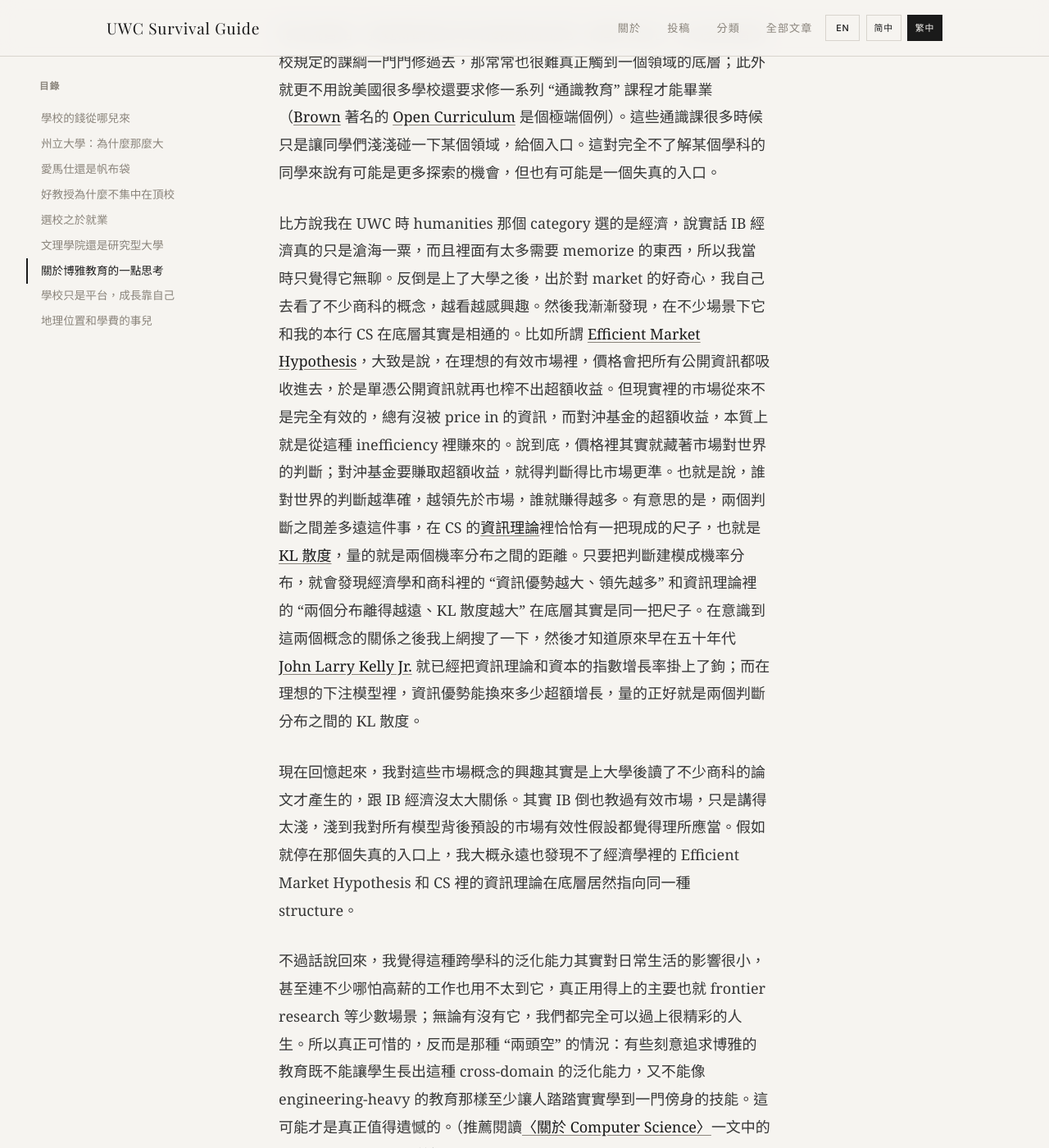
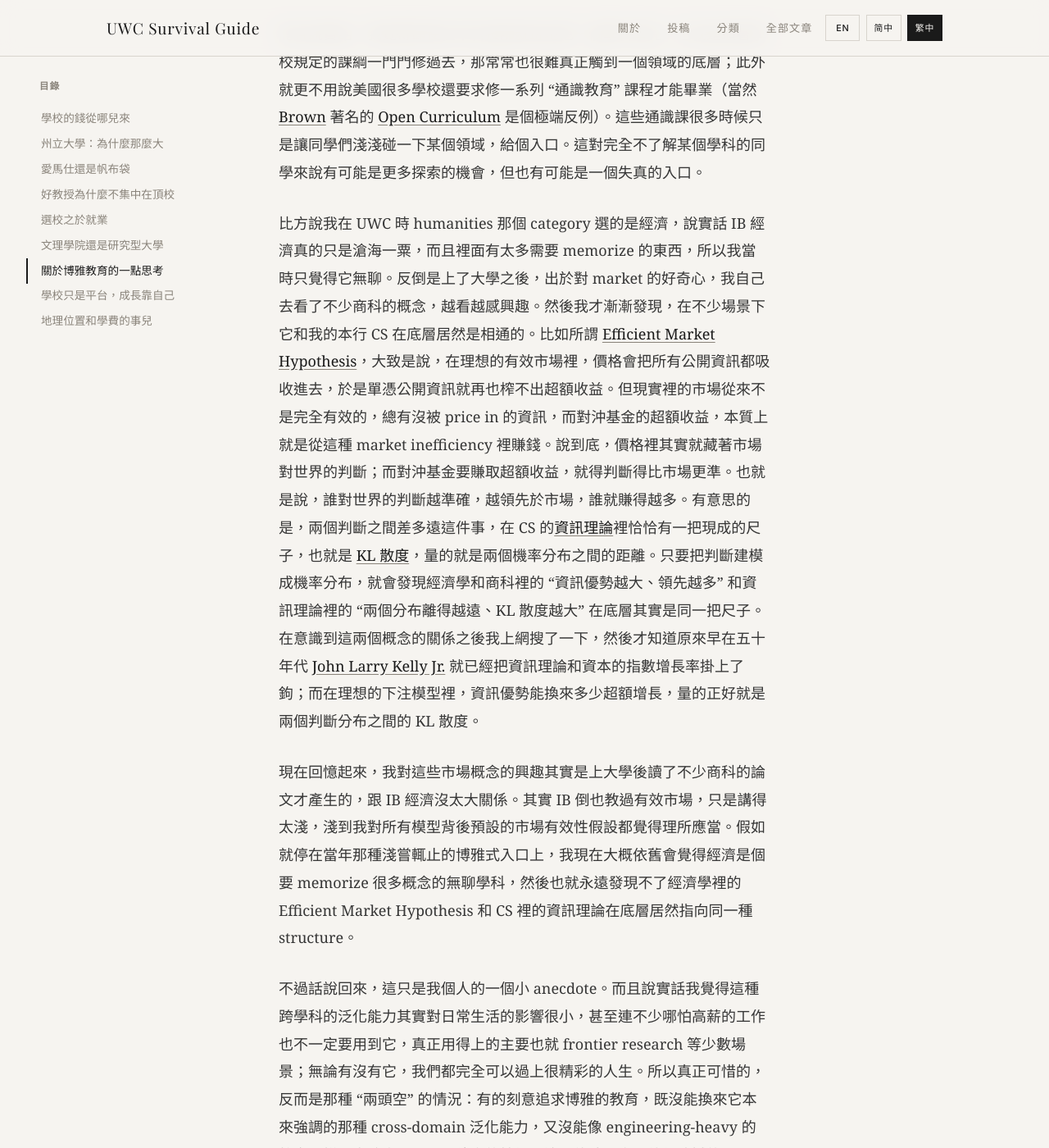
Before and after one commit to United-World-College/UWC-Survival-Guide, a Jekyll site: the page built from website/_guides/chinese/school-selection-TW.md, in a window 1280 px wide and 1400 px high, scrolled down 20059 px. Shown: the whole window at 82% size. Built offline with Jekyll 4.4.1, drawn with Linux system fonts in a browser that asks for light colours; some web fonts are replaced; some of the changed text lies outside the part shown.

Commit message:
docs(school-selection): refine liberal-arts reflection (failed-tradeoff framing, distorted-entry payoff, market-inefficiency wording); sync CN/TW/EN and bump updated date

```diff
--- a/website/_guides/chinese/school-selection-TW.md
+++ b/website/_guides/chinese/school-selection-TW.md
@@ -141,13 +141,13 @@ updated: 2026-06-12
 
 但我上了大學之後才慢慢發現，這種能力其實很難靠刻意的 "教育" 被培養出來，不論是 liberal arts education 還是 engineering-heavy 的訓練可能都做不到。因為它更像是一個人在某個學科裡鑽得足夠深之後，自發生長出來的東西，而不是一個能被直接 teach 的技能。很多時候我覺得所謂的泛化能力是得先在一個領域裡待到足夠深，深到看見它底層的 structure，才比較有可能在另一個領域裡認出同樣的 structure。所以泛化更像是 depth 的湧現，而不是 breadth 的堆疊。
 
-而且說實話，我覺得即使在本科按部就班地把一個學科學完，也就是順著學校規定的課綱一門門修過去，那常常也很難真正觸到一個領域的底層；此外就更不用說美國很多學校還要求修一系列 "通識教育" 課程才能畢業（[Brown](https://en.wikipedia.org/wiki/Brown_University) 著名的 [Open Curriculum](https://www.brown.edu/academics/undergraduate/open-curriculum) 是個極端個例）。這些通識課很多時候只是讓同學們淺淺碰一下某個領域，給個入口。這對完全不了解某個學科的同學來說有可能是更多探索的機會，但也有可能是一個失真的入口。
+而且說實話，我覺得即使在本科按部就班地把一個學科學完，也就是順著學校規定的課綱一門門修過去，那常常也很難真正觸到一個領域的底層；此外就更不用說美國很多學校還要求修一系列 "通識教育" 課程才能畢業（當然 [Brown](https://en.wikipedia.org/wiki/Brown_University) 著名的 [Open Curriculum](https://www.brown.edu/academics/undergraduate/open-curriculum) 是個極端反例）。這些通識課很多時候只是讓同學們淺淺碰一下某個領域，給個入口。這對完全不了解某個學科的同學來說有可能是更多探索的機會，但也有可能是一個失真的入口。
 
-比方說我在 UWC 時 humanities 那個 category 選的是經濟，說實話 IB 經濟真的只是滄海一粟，而且裡面有太多需要 memorize 的東西，所以我當時只覺得它無聊。反倒是上了大學之後，出於對 market 的好奇心，我自己去看了不少商科的概念，越看越感興趣。然後我漸漸發現，在不少場景下它和我的本行 CS 在底層其實是相通的。比如所謂 [Efficient Market Hypothesis](https://en.wikipedia.org/wiki/Efficient-market_hypothesis)，大致是說，在理想的有效市場裡，價格會把所有公開資訊都吸收進去，於是單憑公開資訊就再也榨不出超額收益。但現實裡的市場從來不是完全有效的，總有沒被 price in 的資訊，而對沖基金的超額收益，本質上就是從這種 inefficiency 裡賺來的。說到底，價格裡其實就藏著市場對世界的判斷；對沖基金要賺取超額收益，就得判斷得比市場更準。也就是說，誰對世界的判斷越準確，越領先於市場，誰就賺得越多。有意思的是，兩個判斷之間差多遠這件事，在 CS 的[資訊理論](https://en.wikipedia.org/wiki/Information_theory)裡恰恰有一把現成的尺子，也就是 [KL 散度](https://en.wikipedia.org/wiki/Kullback–Leibler_divergence)，量的就是兩個機率分布之間的距離。只要把判斷建模成機率分布，就會發現經濟學和商科裡的 "資訊優勢越大、領先越多" 和資訊理論裡的 "兩個分布離得越遠、KL 散度越大" 在底層其實是同一把尺子。在意識到這兩個概念的關係之後我上網搜了一下，然後才知道原來早在五十年代 [John Larry Kelly Jr.](https://en.wikipedia.org/wiki/John_Larry_Kelly_Jr.) 就已經把資訊理論和資本的指數增長率掛上了鉤；而在理想的下注模型裡，資訊優勢能換來多少超額增長，量的正好就是兩個判斷分布之間的 KL 散度。
+比方說我在 UWC 時 humanities 那個 category 選的是經濟，說實話 IB 經濟真的只是滄海一粟，而且裡面有太多需要 memorize 的東西，所以我當時只覺得它無聊。反倒是上了大學之後，出於對 market 的好奇心，我自己去看了不少商科的概念，越看越感興趣。然後我才漸漸發現，在不少場景下它和我的本行 CS 在底層居然是相通的。比如所謂 [Efficient Market Hypothesis](https://en.wikipedia.org/wiki/Efficient-market_hypothesis)，大致是說，在理想的有效市場裡，價格會把所有公開資訊都吸收進去，於是單憑公開資訊就再也榨不出超額收益。但現實裡的市場從來不是完全有效的，總有沒被 price in 的資訊，而對沖基金的超額收益，本質上就是從這種 market inefficiency 裡賺錢。說到底，價格裡其實就藏著市場對世界的判斷；而對沖基金要賺取超額收益，就得判斷得比市場更準。也就是說，誰對世界的判斷越準確，越領先於市場，誰就賺得越多。有意思的是，兩個判斷之間差多遠這件事，在 CS 的[資訊理論](https://en.wikipedia.org/wiki/Information_theory)裡恰恰有一把現成的尺子，也就是 [KL 散度](https://en.wikipedia.org/wiki/Kullback–Leibler_divergence)，量的就是兩個機率分布之間的距離。只要把判斷建模成機率分布，就會發現經濟學和商科裡的 "資訊優勢越大、領先越多" 和資訊理論裡的 "兩個分布離得越遠、KL 散度越大" 在底層其實是同一把尺子。在意識到這兩個概念的關係之後我上網搜了一下，然後才知道原來早在五十年代 [John Larry Kelly Jr.](https://en.wikipedia.org/wiki/John_Larry_Kelly_Jr.) 就已經把資訊理論和資本的指數增長率掛上了鉤；而在理想的下注模型裡，資訊優勢能換來多少超額增長，量的正好就是兩個判斷分布之間的 KL 散度。
 
-現在回憶起來，我對這些市場概念的興趣其實是上大學後讀了不少商科的論文才產生的，跟 IB 經濟沒太大關係。其實 IB 倒也教過有效市場，只是講得太淺，淺到我對所有模型背後預設的市場有效性假設都覺得理所應當。假如就停在那個失真的入口上，我大概永遠也發現不了經濟學裡的 Efficient Market Hypothesis 和 CS 裡的資訊理論在底層居然指向同一種 structure。
+現在回憶起來，我對這些市場概念的興趣其實是上大學後讀了不少商科的論文才產生的，跟 IB 經濟沒太大關係。其實 IB 倒也教過有效市場，只是講得太淺，淺到我對所有模型背後預設的市場有效性假設都覺得理所應當。假如就停在當年那種淺嘗輒止的博雅式入口上，我現在大概依舊會覺得經濟是個要 memorize 很多概念的無聊學科，然後也就永遠發現不了經濟學裡的 Efficient Market Hypothesis 和 CS 裡的資訊理論在底層居然指向同一種 structure。
 
-不過話說回來，我覺得這種跨學科的泛化能力其實對日常生活的影響很小，甚至連不少哪怕高薪的工作也用不太到它，真正用得上的主要也就 frontier research 等少數場景；無論有沒有它，我們都完全可以過上很精彩的人生。所以真正可惜的，反而是那種 "兩頭空" 的情況：有些刻意追求博雅的教育既不能讓學生長出這種 cross-domain 的泛化能力，又不能像 engineering-heavy 的教育那樣至少讓人踏踏實實學到一門傍身的技能。這可能才是真正值得遺憾的。（推薦閱讀[〈關於 Computer Science〉]({{ '/guides/chinese/computer-science-TW/' | relative_url }})一文中的 [*The Bitter Lesson*]({{ '/guides/chinese/computer-science-TW/#the-bitter-lesson' | relative_url }}) 一節）
+不過話說回來，這只是我個人的一個小 anecdote。而且說實話我覺得這種跨學科的泛化能力其實對日常生活的影響很小，甚至連不少哪怕高薪的工作也不一定要用到它，真正用得上的主要也就 frontier research 等少數場景；無論有沒有它，我們都完全可以過上很精彩的人生。所以真正可惜的，反而是那種 "兩頭空" 的情況：有的刻意追求博雅的教育，既沒能換來它本來強調的那種 cross-domain 泛化能力，又沒能像 engineering-heavy 的教育那樣至少讓人學到一門傍身的技術。這可能才是真正值得遺憾的。
 
 其實，對於現在主流的教育體系，不管是美國學校 "通識教育" 的硬性畢業要求，還是英國、中國等學校那種從一開始就被規劃好、不容偏離的扎實路徑，看似一個強調 breadth，一個強調 depth，培養方向天差地別，但本質上都是在玩一套別人的遊戲，區別只在於具體規則不同罷了。但博雅教育真正的價值所在，從來都不是 breadth 或是 depth 本身，而是我們有沒有空間自由探索，去玩一套屬於自己的遊戲。
 
```
Also changed, not shown: other parts of website/_guides/chinese/school-selection-TW.md (+1 -1 lines), website/_guides/chinese/school-selection-CN.md (+5 -5 lines), website/_guides/default/school-selection.md (+5 -5 lines).
